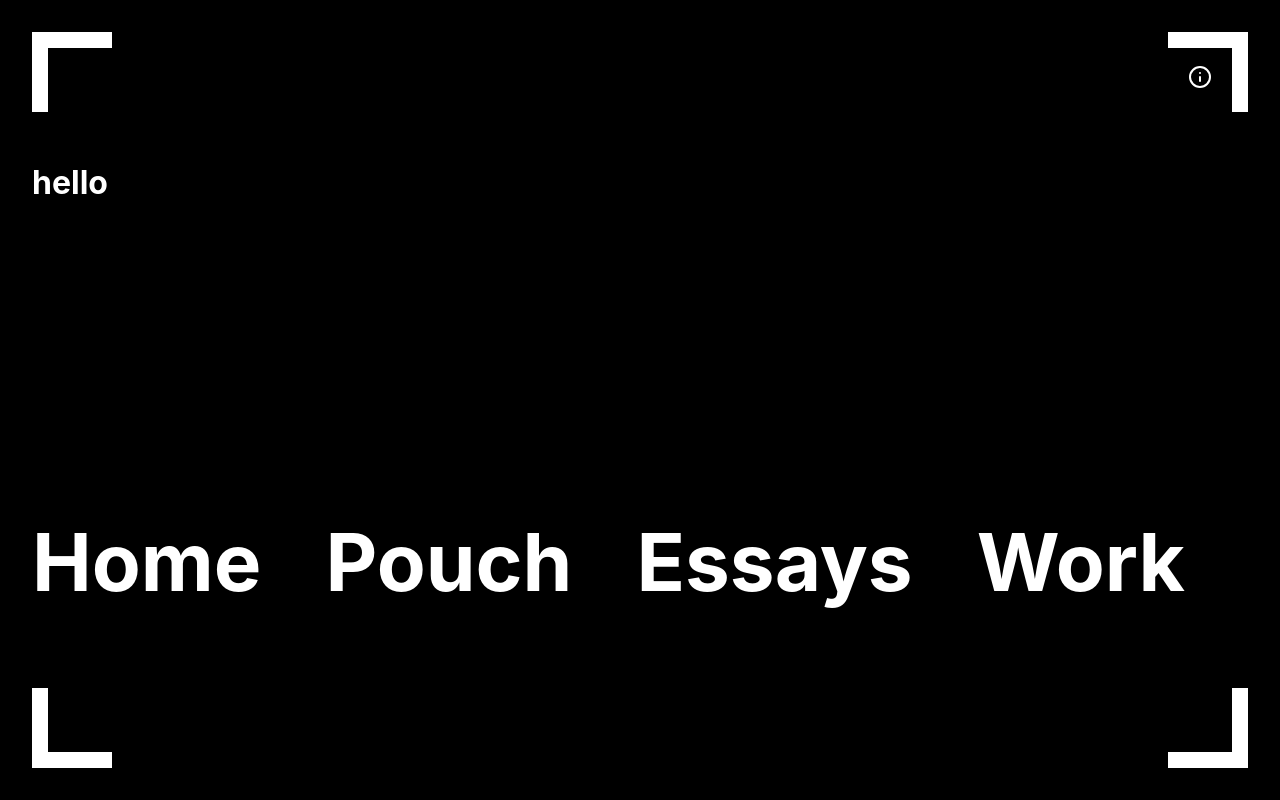
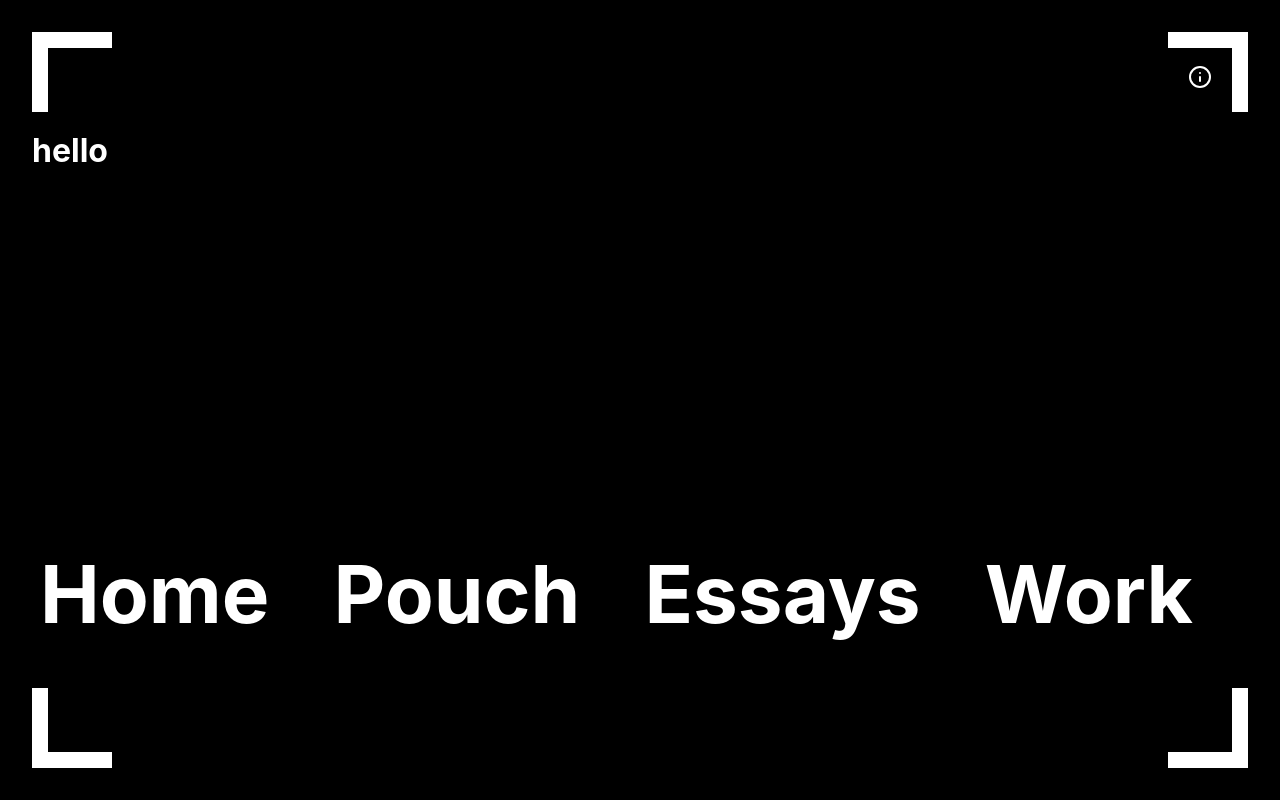
Before and after one commit to gideonibemerejr/music-pouch--landing-react, a React (Create React App) app: page / in a window 1280 px wide. Both pictures are taken after a click on the element 1200 px from the left and 80 px from the top of the page. Built offline with nearby package versions, Linux system fonts and the light colour scheme.

Commit message:
Update spacing on homepage

```diff
--- a/src/Components/Menu/index.jsx
+++ b/src/Components/Menu/index.jsx
@@ -14,12 +14,12 @@ const Menu = ({ handleMenuClick }) => {
         className='h-100 flex flex-column justify-between'
       >
         <Nav handleMenuClick={handleMenuClick} />
-        <div className='h-100 white pa4'>
+        <div className='h-100 white mh4'>
           <h1>hello</h1>
         </div>
         <ul
           onClick={handleMenuClick}
-          className='cf list pa4 w-100 h-100 flex items-end'
+          className='cf list w-100 h-100 flex items-end'
         >
           <li className='sans-serif tc mb4 mr5-ns mr3 '>
             <Link
```
